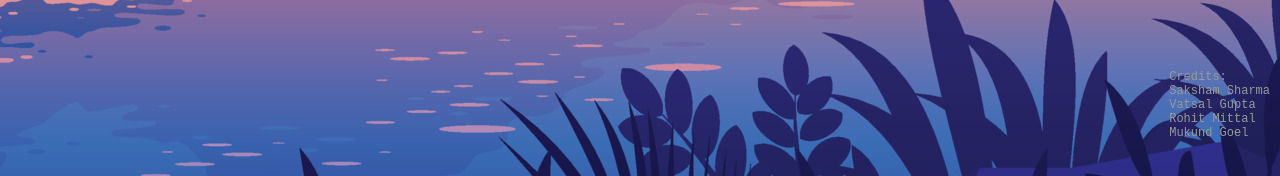
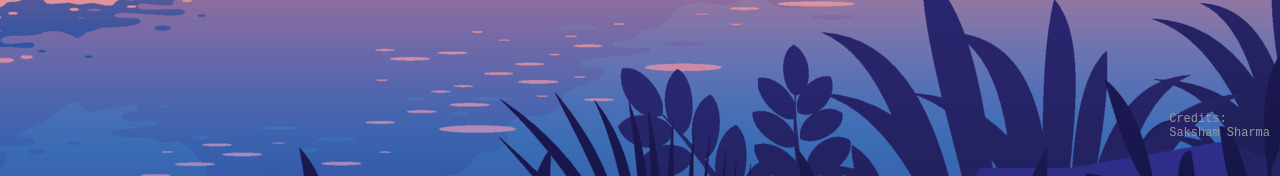
Before and after one commit to LLawlietBLANK/To-do-Webpage, a plain HTML site: page To-Do webpage/index.html in a window 1280 px wide. Shown: the part 624-800 px from the top of the page. Drawn offline with Linux system fonts and the light colour scheme.

Commit message:
Update index.html

```diff
--- a/To-Do webpage/index.html
+++ b/To-Do webpage/index.html
@@ -42,9 +42,6 @@
     <pre>
       Credits:
       Saksham Sharma
-      Vatsal Gupta
-      Rohit Mittal
-      Mukund Goel
     </pre>
   </div>
 
```
